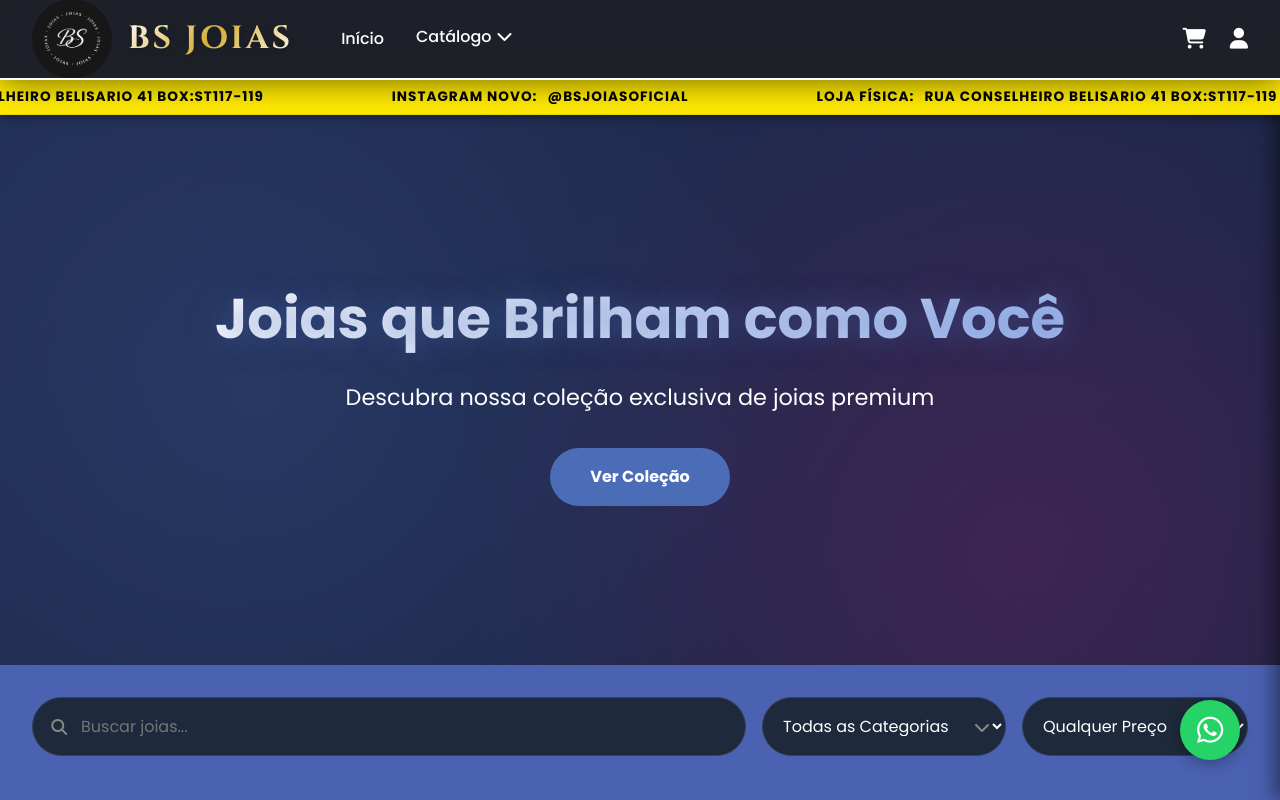
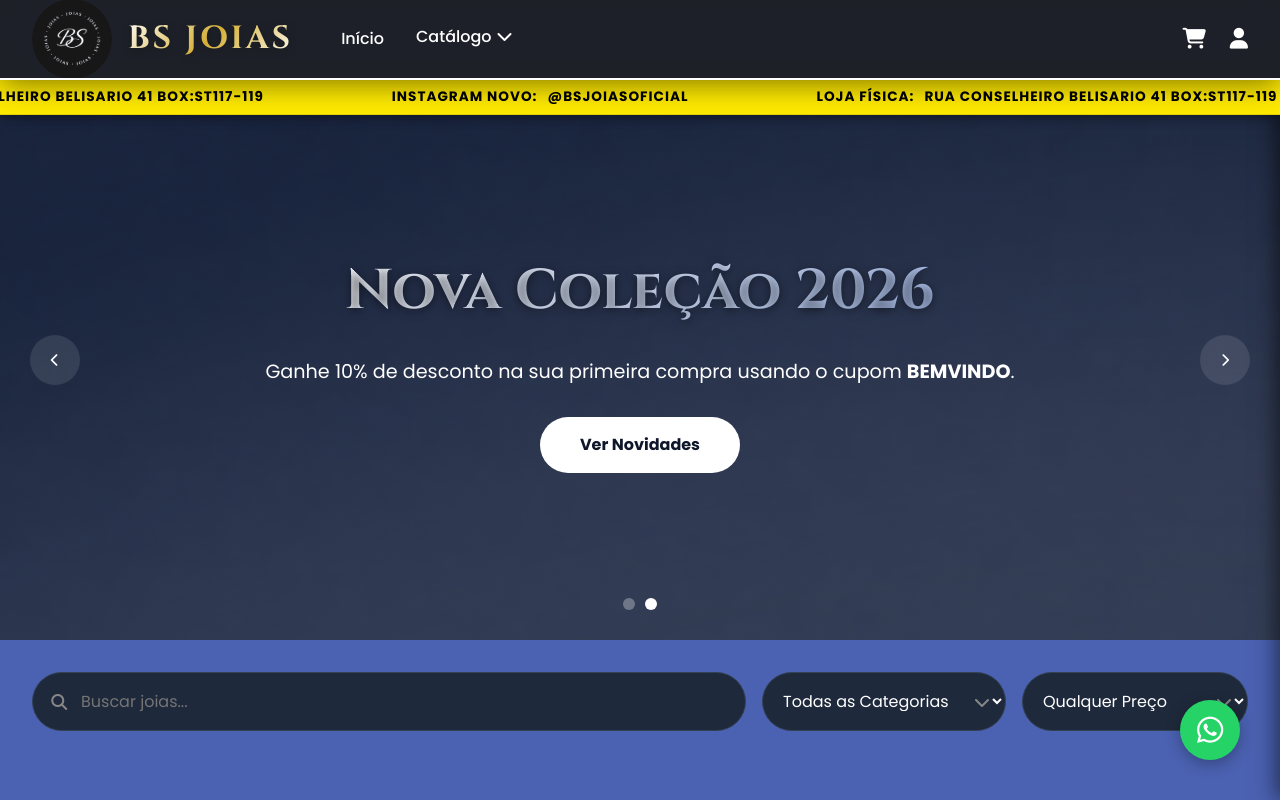
Before and after one commit to Bruno-Santo16/site, a plain HTML site: page loja/index.html in a window 1280 px wide. Shown: the top 800 px of the page. Drawn offline with Linux system fonts and the light colour scheme.

Commit message:
Fase 2: Banner animado e filtros de busca funcionando

```diff
--- a/loja/css/styles.css
+++ b/loja/css/styles.css
@@ -2214,6 +2214,149 @@ body {
 }
 
 /* ============================
+   HERO CAROUSEL (BANNERS)
+   ============================ */
+.hero-carousel {
+    position: relative;
+    height: 70vh;
+    min-height: 500px;
+    width: 100%;
+    overflow: hidden;
+    margin-top: 80px;
+}
+
+.hero-slide {
+    position: absolute;
+    top: 0;
+    left: 0;
+    width: 100%;
+    height: 100%;
+    background-size: cover;
+    background-position: center;
+    display: flex;
+    align-items: center;
+    justify-content: center;
+    opacity: 0;
+    visibility: hidden;
+    transition: opacity 0.8s ease, visibility 0.8s;
+    z-index: 1;
+}
+
+.hero-slide.active {
+    opacity: 1;
+    visibility: visible;
+    z-index: 2;
+}
+
+.hero-content {
+    text-align: center;
+    max-width: 800px;
+    padding: 0 20px;
+    color: white;
+}
+
+.hero-content h1 {
+    font-family: 'Cinzel', serif;
+    font-size: 3.5rem;
+    margin-bottom: 20px;
+    text-shadow: 0 2px 10px rgba(0,0,0,0.5);
+}
+
+.hero-content p {
+    font-size: 1.2rem;
+    margin-bottom: 30px;
+}
+
+.hero-cta {
+    display: inline-block;
+    padding: 15px 40px;
+    background: var(--primary-color);
+    color: var(--text-dark);
+    text-decoration: none;
+    font-weight: 700;
+    border-radius: 50px;
+    transition: all 0.3s;
+}
+
+.hero-cta:hover {
+    background: var(--primary-light);
+    transform: translateY(-3px);
+    box-shadow: 0 10px 20px rgba(0,0,0,0.3);
+}
+
+/* Controles */
+.hero-prev, .hero-next {
+    position: absolute;
+    top: 50%;
+    transform: translateY(-50%);
+    background: rgba(255,255,255,0.1);
+    color: white;
+    border: none;
+    width: 50px;
+    height: 50px;
+    border-radius: 50%;
+    cursor: pointer;
+    z-index: 10;
+    transition: background 0.3s;
+}
+
+.hero-prev:hover, .hero-next:hover {
+    background: var(--primary-color);
+    color: var(--text-dark);
+}
+
+.hero-prev { left: 30px; }
+.hero-next { right: 30px; }
+
+.hero-dots {
+    position: absolute;
+    bottom: 30px;
+    left: 50%;
+    transform: translateX(-50%);
+    display: flex;
+    gap: 10px;
+    z-index: 10;
+}
+
+.hero-dot {
+    width: 12px;
+    height: 12px;
+    border-radius: 50%;
+    background: rgba(255,255,255,0.3);
+    cursor: pointer;
+    transition: background 0.3s;
+}
+
+.hero-dot.active {
+    background: var(--primary-color);
+}
+
+/* Animações */
+.animate-up {
+    opacity: 0;
+    transform: translateY(30px);
+    transition: all 0.8s cubic-bezier(0.16, 1, 0.3, 1);
+}
+
+.hero-slide.active .animate-up {
+    opacity: 1;
+    transform: translateY(0);
+}
+
+.hero-slide.active h1.animate-up { transition-delay: 0.2s; }
+.hero-slide.active p.animate-up { transition-delay: 0.4s; }
+.hero-slide.active .hero-cta.animate-up { transition-delay: 0.6s; }
+
+@media (max-width: 768px) {
+    .hero-carousel {
+        height: 60vh;
+        min-height: 400px;
+    }
+    .hero-content h1 { font-size: 2.2rem; }
+    .hero-prev, .hero-next { display: none; }
+}
+
+/* ============================
    FOOTER
    ============================ */
 
--- a/loja/index.html
+++ b/loja/index.html
@@ -94,13 +94,30 @@
 
     <!-- PÁGINA INICIAL -->
     <div id="homePage">
-        <!-- HERO SECTION -->
-        <section class="hero-section">
-            <div class="hero-content">
-                <h1>Joias que Brilham como Você</h1>
-                <p>Descubra nossa coleção exclusiva de joias premium</p>
-                <a href="#catalogo" class="hero-cta">Ver Coleção</a>
+        <!-- HERO SECTION (BANNER CARROSSEL) -->
+        <section class="hero-carousel">
+            <div class="hero-slides" id="heroSlides">
+                <!-- Banner 1 -->
+                <div class="hero-slide active" style="background-image: linear-gradient(rgba(0,0,0,0.5), rgba(0,0,0,0.5)), url('img/bg.jpg');">
+                    <div class="hero-content">
+                        <h1 class="animate-up">Joias que Brilham como Você</h1>
+                        <p class="animate-up">Descubra nossa coleção exclusiva de joias premium com design único.</p>
+                        <a href="#catalogo" class="hero-cta animate-up">Ver Coleção</a>
+                    </div>
+                </div>
+                <!-- Banner 2 -->
+                <div class="hero-slide" style="background-image: linear-gradient(rgba(0,0,0,0.5), rgba(0,0,0,0.5)), url('img/bg.png');">
+                    <div class="hero-content">
+                        <h1 class="animate-up">Nova Coleção 2026</h1>
+                        <p class="animate-up">Ganhe 10% de desconto na sua primeira compra usando o cupom <strong>BEMVINDO</strong>.</p>
+                        <a href="#catalogo" onclick="filterByCategory('Lançamentos')" class="hero-cta animate-up">Ver Novidades</a>
+                    </div>
+                </div>
             </div>
+            <!-- Controles do Banner -->
+            <button class="hero-prev" onclick="moveHeroSlide(-1)"><i class="fas fa-chevron-left"></i></button>
+            <button class="hero-next" onclick="moveHeroSlide(1)"><i class="fas fa-chevron-right"></i></button>
+            <div class="hero-dots" id="heroDots"></div>
         </section>
 
         <!-- BUSCA E FILTROS -->
--- a/loja/js/script.js
+++ b/loja/js/script.js
@@ -1422,6 +1422,65 @@ function toggleProfileDropdown() {
 }
 
 // ============================
+// CARROSSEL HERO (BANNERS)
+// ============================
+
+let currentHeroSlide = 0;
+let heroInterval;
+
+function setupHeroCarousel() {
+    const slides = document.querySelectorAll('.hero-slide');
+    if (slides.length === 0) return;
+
+    // Criar pontos (dots) dinamicamente
+    const dotsContainer = document.getElementById('heroDots');
+    if (dotsContainer) {
+        dotsContainer.innerHTML = '';
+        slides.forEach((_, i) => {
+            const dot = document.createElement('div');
+            dot.className = `hero-dot ${i === 0 ? 'active' : ''}`;
+            dot.onclick = () => goToHeroSlide(i);
+            dotsContainer.appendChild(dot);
+        });
+    }
+
+    startHeroTimer();
+}
+
+function moveHeroSlide(direction) {
+    const slides = document.querySelectorAll('.hero-slide');
+    if (slides.length === 0) return;
+
+    let nextSlide = currentHeroSlide + direction;
+
+    if (nextSlide >= slides.length) nextSlide = 0;
+    if (nextSlide < 0) nextSlide = slides.length - 1;
+
+    goToHeroSlide(nextSlide);
+}
+
+function goToHeroSlide(index) {
+    const slides = document.querySelectorAll('.hero-slide');
+    const dots = document.querySelectorAll('.hero-dot');
+    if (slides.length === 0) return;
+
+    slides[currentHeroSlide].classList.remove('active');
+    if (dots[currentHeroSlide]) dots[currentHeroSlide].classList.remove('active');
+
+    currentHeroSlide = index;
+
+    slides[currentHeroSlide].classList.add('active');
+    if (dots[currentHeroSlide]) dots[currentHeroSlide].classList.add('active');
+
+    startHeroTimer();
+}
+
+function startHeroTimer() {
+    clearInterval(heroInterval);
+    heroInterval = setInterval(() => moveHeroSlide(1), 5000);
+}
+
+// ============================
 // EVENT LISTENERS
 // ============================
 
@@ -1451,6 +1510,7 @@ document.addEventListener('DOMContentLoaded', () => {
         updateCartUI();
         updateLoginUI();
         setupMasks();
+        setupHeroCarousel();
     } catch (e) {
         console.error("Erro durante a inicialização:", e);
     }
```
